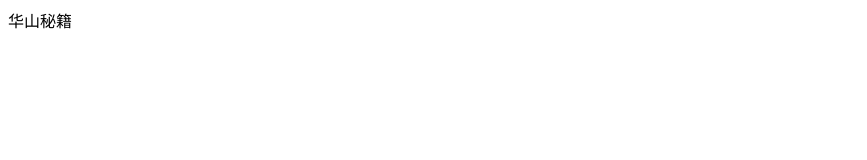
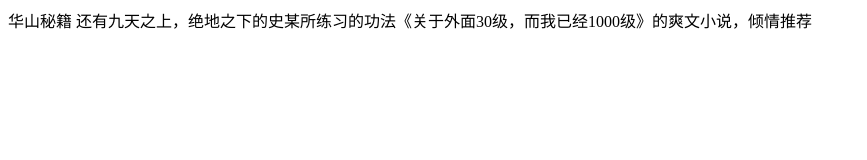
Before and after one commit to git0329Test/huashan, a plain HTML site: page index.html in a window 1280 px wide. Shown: the whole page, without its empty margins (0-867 px from the left). Drawn offline with Linux system fonts and the light colour scheme.

Commit message:
Update index.html

```diff
--- a/index.html
+++ b/index.html
@@ -8,5 +8,7 @@
 </head>
 <body>
     华山秘籍
+
+    还有九天之上，绝地之下的史某所练习的功法《关于外面30级，而我已经1000级》的爽文小说，倾情推荐
 </body>
 </html>
```
